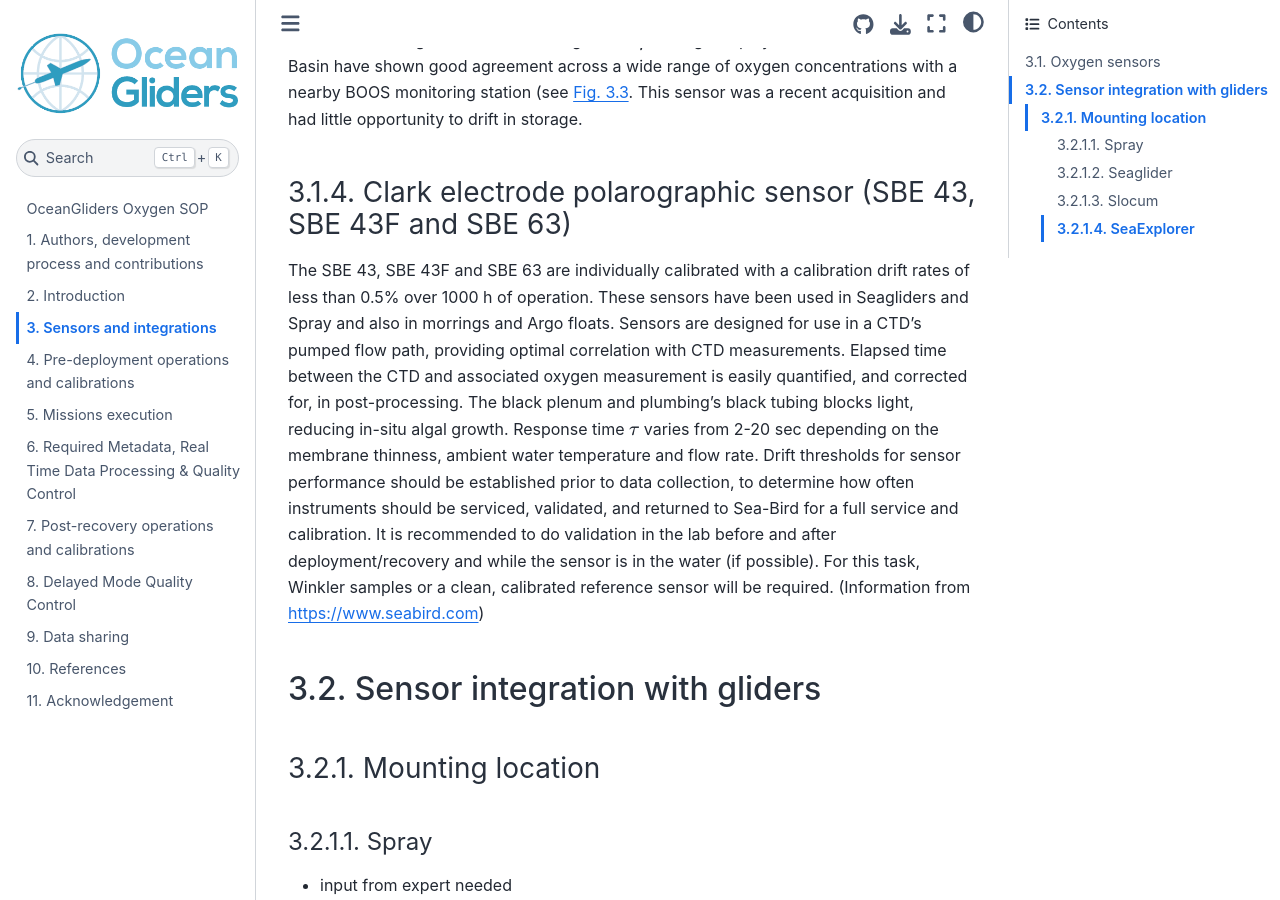
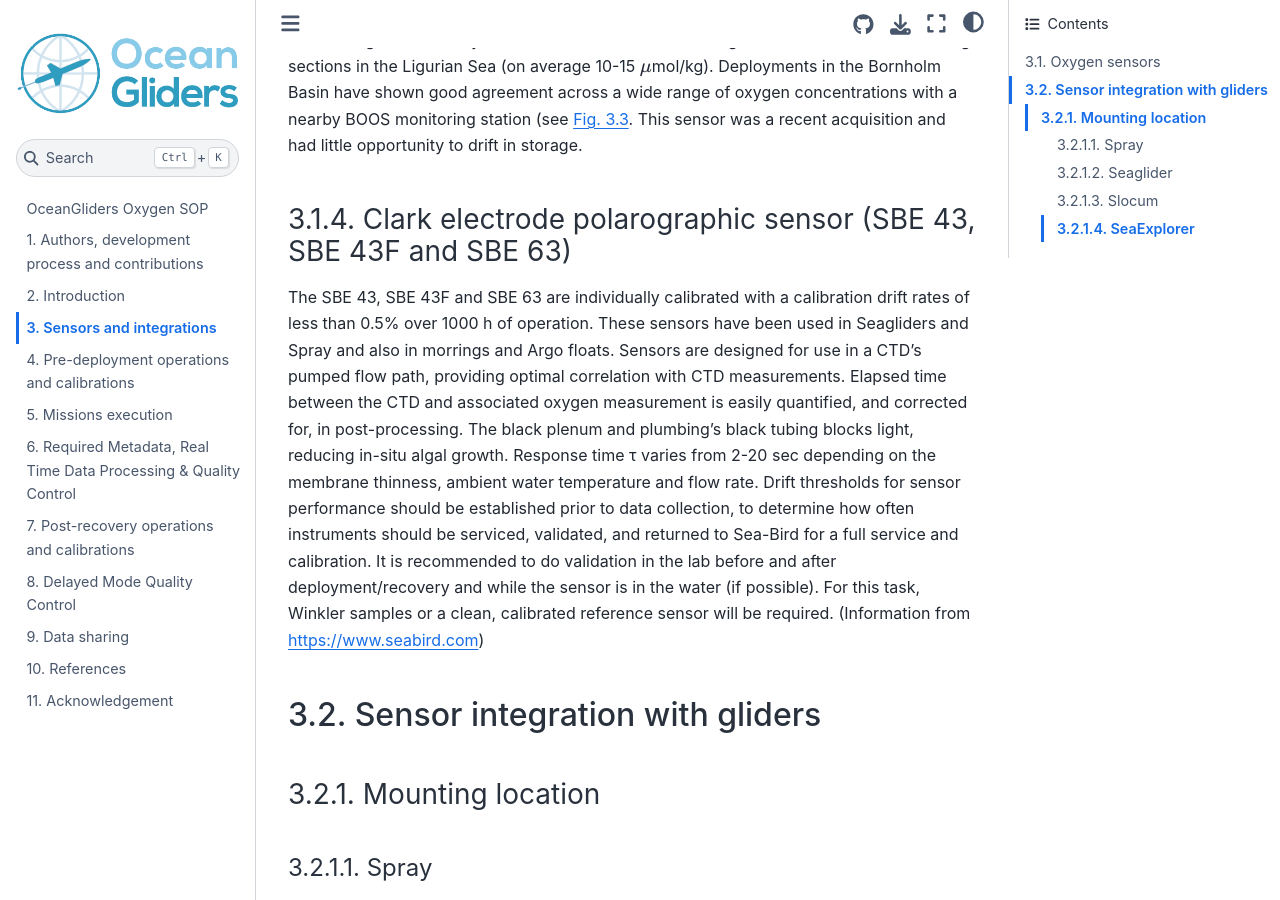
Before and after one commit to OceanGlidersCommunity/Oxygen_SOP, a Jupyter Book: the page built from sections/oxygen_sensors_integration.md, in a window 1280 px wide and 900 px high, scrolled down 4371 px. Built offline with Jupyter Book 1.0.4 settings and Sphinx 7.4.7 and the Sphinx Book theme 1.1.4, drawn with Linux system fonts in a browser that asks for light colours; cross-references to code outside the pages are shown as plain code; some of the changed text lies outside the part shown.

Commit message:
convert to unicode

```diff
--- a/sections/oxygen_sensors_integration.md
+++ b/sections/oxygen_sensors_integration.md
@@ -21,7 +21,7 @@ Some early Slocum gliders were delivered with optodes of type 5013, these are id
 
 #### Foil type: F or standard
 Most optodes use the PreSens PSt3 foil (PreSens - Precision Sensing GmbH), these have as standard a black opaque protective layer protecting the pink sensing layer.
-For glider applications the “F” type foils are typically preferred as these remove the opaque layer which results in much faster diffusion across the foil, and therefore faster sensor response ($\tau$ = 8 s compared to ~ 25 s {cite}`Bittig2014`).
+For glider applications the “F” type foils are typically preferred as these remove the opaque layer which results in much faster diffusion across the foil, and therefore faster sensor response (τ = 8 s compared to ~ 25 s {cite}`Bittig2014`).
 However, removal of the protective layer makes the foil more susceptible to UV radiation, and is known to reduce the sensor stability, especially when exposed to strong sunlight.
 Newer 4330F and 4831F optodes (Since July 8th 2018) use an improved formulation of the Presens fast foil which are less sunlight sensitive and have much lower noise levels. These can be identified by their white appearance.
 It is recommended that older F-type instruments (with the pink foils) are upgraded with these improved foils.
@@ -66,7 +66,7 @@ Suit of smart optodes sensors. Oxygen sensors are indicated by red arrows.
 
 ### RBR coda T.ODO
 The RBRcoda T.ODO uses the same foils and methods as the 4831 and 4831F so everything above specified for the 4831 will also apply to those instruments as well.
-RBR refers to the standard optode (~30 s $\tau$) foil as “slow” and the fast (~8 s) as the standard.
+RBR refers to the standard optode (~30 s τ) foil as “slow” and the fast (~8 s) as the standard.
 They also use further foil design (~1 s response) which they call fast.
 The RBR sensor has a smaller form factor than the Aandera optodes, but is overall more similar to a 4831 with the temperature sensor very closely located to the sensing foil.
 This sensor has recently been implemented in gliders, and little is known about their performance.
@@ -111,7 +111,7 @@ These sensors have been used in Seagliders and Spray and also in morrings and Ar
 Sensors are designed for use in a CTD’s pumped flow path, providing optimal correlation with CTD measurements.
 Elapsed time between the CTD and associated oxygen measurement is easily quantified, and corrected for, in post-processing.
 The black plenum and plumbing’s black tubing blocks light, reducing in-situ algal growth.
-Response time $\tau$ varies from 2-20 sec depending on the membrane thinness, ambient water temperature and flow rate.
+Response time τ varies from 2-20 sec depending on the membrane thinness, ambient water temperature and flow rate.
 Drift thresholds for sensor performance should be established prior to data collection, to determine how often instruments should be serviced, validated, and returned to Sea-Bird for a full service and calibration.
 It is recommended to do validation in the lab before and after deployment/recovery and while the sensor is in the water (if possible).
 For this task, Winkler samples or a clean, calibrated reference sensor will be required. (Information from https://www.seabird.com)
```
Also changed, not shown: other parts of sections/oxygen_sensors_integration.md (+1 -1 lines).
